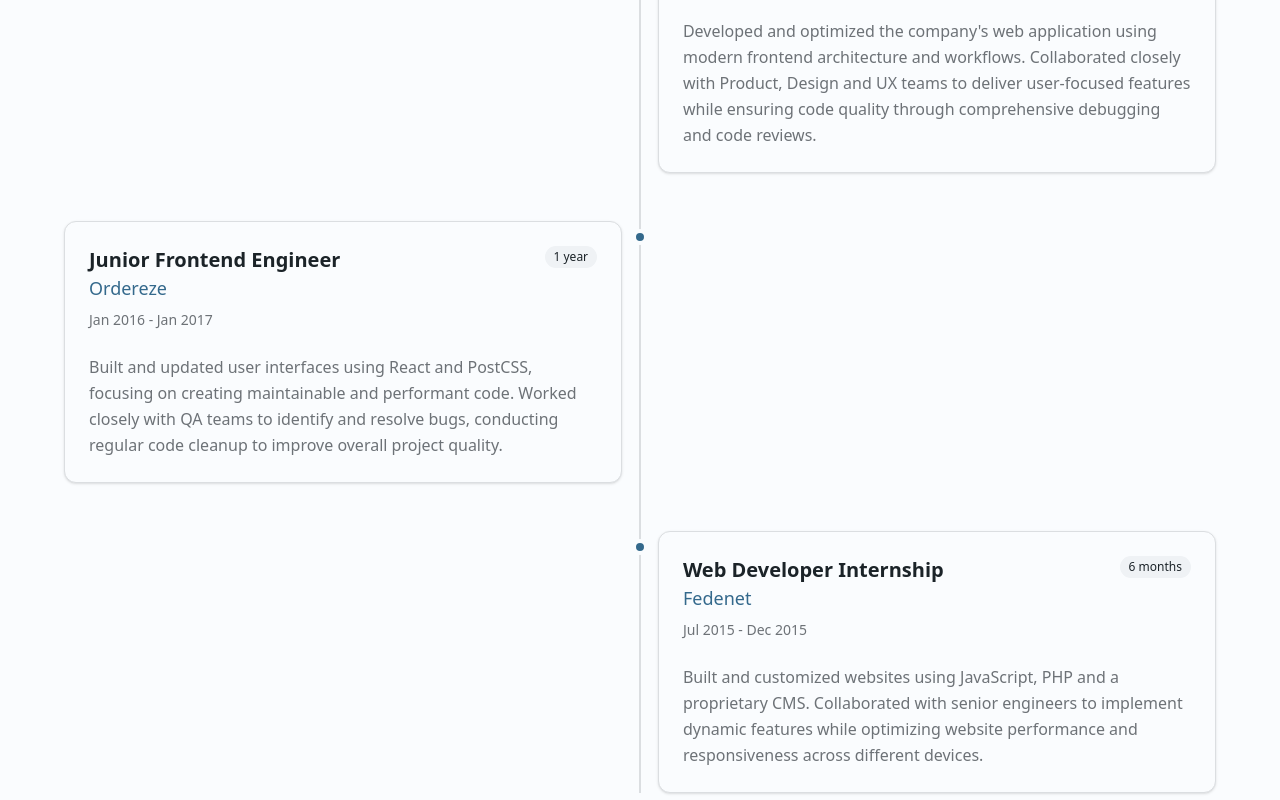
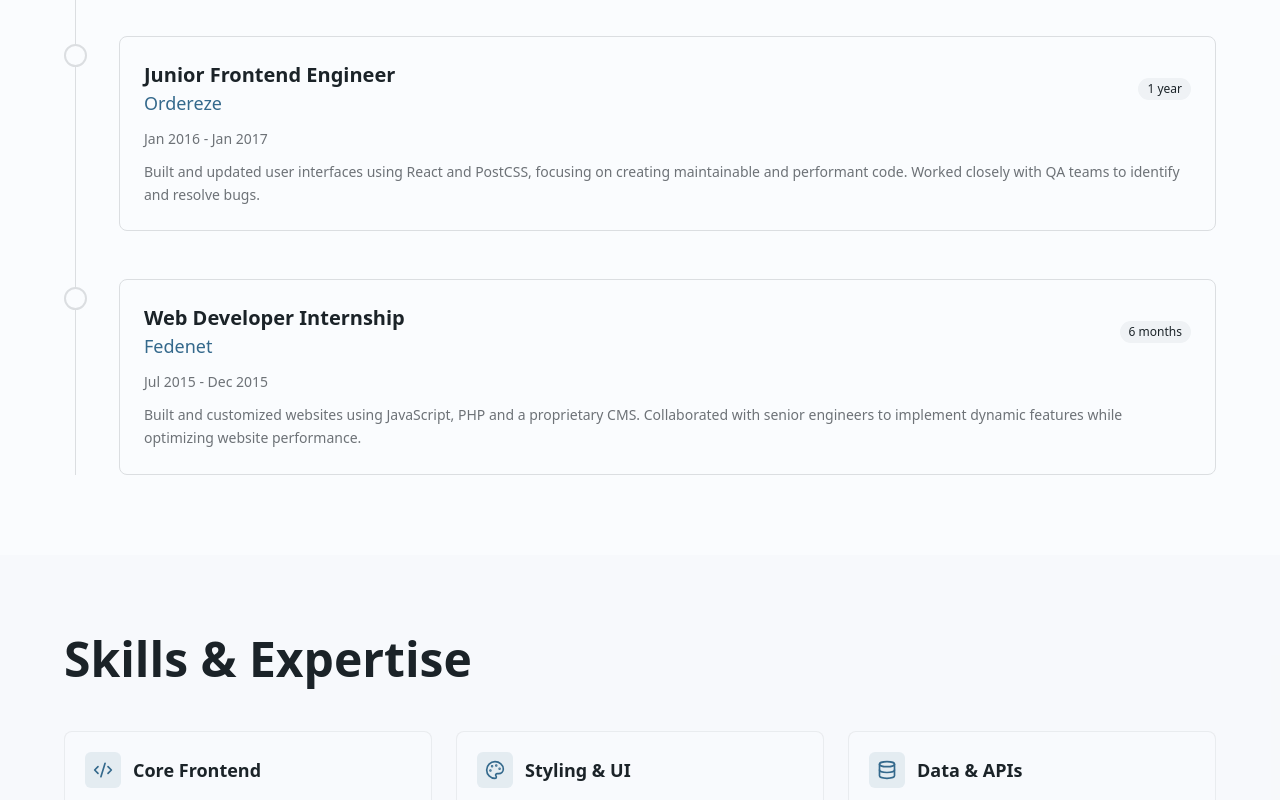
Before and after one commit to theodamia/theodamia.dev, a Next.js app: page / in a window 1280 px wide. Shown: the part 2140-2940 px from the top of the page. Built offline with nearby package versions, Linux system fonts and the light colour scheme.

Commit message:
feat: update experience timeline to match reference layout
Adapt left-aligned timeline with dots and cards, retain original typography and anime.js animations

Co-authored-by: Theodore Damianidis <9416069+theodamia@users.noreply.github.com>

```diff
--- a/components/experience.tsx
+++ b/components/experience.tsx
@@ -1,6 +1,5 @@
 'use client';
 
-import { Card } from '@/components/ui/card';
 import { Badge } from '@/components/ui/badge';
 import { useEffect, useRef, useState } from 'react';
 import anime from 'animejs';
@@ -12,7 +11,8 @@ const EXPERIENCES = [
     period: 'Mar 2022 - Present',
     duration: '3 years',
     description:
-      "Built and maintained the majority of the frontend over the years. Created the company's internal UI library, introduced Tailwind and Atomic Design patterns, and kept the codebase sustainable as the product evolved. Mentor engineers and help shape both technical direction and team processes that keep work moving forward.",
+      "Built and maintained the majority of the frontend over the years. Created the company's internal UI library, introduced Tailwind and Atomic Design patterns, and kept the codebase sustainable as the product evolved. Mentor engineers and help shape both technical direction and team processes.",
+    active: true,
   },
   {
     title: 'Frontend Engineer',
@@ -21,6 +21,7 @@ const EXPERIENCES = [
     duration: '3 years 5 months',
     description:
       "Developed and optimized the company's web application using modern frontend architecture and workflows. Collaborated closely with Product, Design and UX teams to deliver user-focused features while ensuring code quality through comprehensive debugging and code reviews.",
+    active: false,
   },
   {
     title: 'Junior Frontend Engineer',
@@ -28,7 +29,8 @@ const EXPERIENCES = [
     period: 'Jan 2016 - Jan 2017',
     duration: '1 year',
     description:
-      'Built and updated user interfaces using React and PostCSS, focusing on creating maintainable and performant code. Worked closely with QA teams to identify and resolve bugs, conducting regular code cleanup to improve overall project quality.',
+      'Built and updated user interfaces using React and PostCSS, focusing on creating maintainable and performant code. Worked closely with QA teams to identify and resolve bugs.',
+    active: false,
   },
   {
     title: 'Web Developer Internship',
@@ -36,7 +38,8 @@ const EXPERIENCES = [
     period: 'Jul 2015 - Dec 2015',
     duration: '6 months',
     description:
-      'Built and customized websites using JavaScript, PHP and a proprietary CMS. Collaborated with senior engineers to implement dynamic features while optimizing website performance and responsiveness across different devices.',
+      'Built and customized websites using JavaScript, PHP and a proprietary CMS. Collaborated with senior engineers to implement dynamic features while optimizing website performance.',
+    active: false,
   },
 ];
 
@@ -65,7 +68,7 @@ export function Experience() {
             anime({
               targets: cardsRef.current.filter(Boolean),
               opacity: [0, 1],
-              translateX: [-50, 0],
+              translateX: [-30, 0],
               duration: 1000,
               delay: anime.stagger(200, { start: 400 }),
               easing: 'cubicBezier(0.22, 1, 0.36, 1)',
@@ -83,64 +86,73 @@ export function Experience() {
     return () => observer.disconnect();
   }, [hasAnimated]);
 
-  const handleCardHover = (index: number, isHovering: boolean) => {
-    const card = cardsRef.current[index];
-    if (!card) return;
-
-    anime({
-      targets: card,
-      translateY: isHovering ? -8 : 0,
-      scale: isHovering ? 1.02 : 1,
-      duration: 400,
-      easing: 'easeOutCubic',
-    });
-  };
-
   return (
     <section ref={sectionRef} id='experience' className='px-4 py-20'>
       <div className='mx-auto max-w-6xl'>
         <h2 className='mb-12 text-4xl font-bold md:text-5xl'>Experience</h2>
+
         <div className='relative'>
-          {/* Vertical timeline line */}
-          <div className='bg-border absolute top-0 bottom-0 left-0 w-0.5 md:left-1/2 md:-ml-px' />
+          {/* Timeline line */}
+          <div
+            className='absolute left-0 top-0 hidden h-full w-px bg-border md:block md:left-[11px]'
+            aria-hidden='true'
+          />
 
-          <div className='space-y-12'>
+          <div className='flex flex-col gap-12'>
             {EXPERIENCES.map((exp, index) => (
-              <div key={index} className='relative'>
+              <div key={exp.title + exp.company} className='group relative flex flex-col gap-4 md:flex-row md:gap-8'>
+                {/* Timeline dot */}
+                <div className='hidden md:block'>
                   <div
                     ref={el => {
                       dotsRef.current[index] = el;
                     }}
-                  className='bg-primary border-background absolute top-2 left-0 z-10 h-4 w-4 rounded-full border-4 md:left-1/2 md:-ml-2'
+                    className={`relative z-10 mt-2 h-[23px] w-[23px] rounded-full border-2 transition-colors ${
+                      exp.active
+                        ? 'border-primary bg-primary/20'
+                        : 'border-border bg-background group-hover:border-primary/50'
+                    }`}
                     style={{ opacity: 0, transform: 'scale(0)' }}
-                />
+                  >
+                    {exp.active && (
+                      <span className='absolute inset-1 rounded-full bg-primary' />
+                    )}
+                  </div>
+                </div>
 
+                {/* Content card */}
                 <div
                   ref={el => {
                     cardsRef.current[index] = el;
                   }}
-                  className={`group ml-8 md:ml-0 md:w-[calc(54%-2rem)] ${
-                    index % 2 === 0 ? 'md:mr-auto md:pr-8' : 'md:ml-auto md:pl-8'
+                  className={`flex-1 rounded-lg border p-6 transition-all ${
+                    exp.active
+                      ? 'border-primary/30 bg-primary/5'
+                      : 'border-border bg-card hover:border-primary/20'
                   }`}
                   style={{ opacity: 0 }}
-                  onMouseEnter={() => handleCardHover(index, true)}
-                  onMouseLeave={() => handleCardHover(index, false)}
                 >
-                  <Card className='experience-card border-border group-hover:border-primary cursor-pointer p-6 transition-all hover:shadow-lg'>
-                    <div className='flex flex-col gap-2'>
-                      <div className='flex items-start justify-between gap-2'>
+                  <div className='mb-3 flex flex-col gap-2 sm:flex-row sm:items-center sm:justify-between'>
                     <div>
-                          <h3 className='text-foreground text-xl font-semibold'>{exp.title}</h3>
-                          <p className='text-primary text-lg'>{exp.company}</p>
+                      <h3 className='text-xl font-semibold text-foreground'>
+                        {exp.title}
+                      </h3>
+                      <span className='text-lg text-primary'>
+                        {exp.company}
+                      </span>
                     </div>
+                    <div className='flex items-center gap-3'>
                       <Badge variant='secondary' className='shrink-0'>
                         {exp.duration}
                       </Badge>
                     </div>
-                      <p className='text-muted-foreground text-sm'>{exp.period}</p>
                   </div>
-                    <p className='text-muted-foreground leading-relaxed'>{exp.description}</p>
-                  </Card>
+                  <p className='mb-3 text-sm text-muted-foreground'>
+                    {exp.period}
+                  </p>
+                  <p className='text-sm leading-relaxed text-muted-foreground'>
+                    {exp.description}
+                  </p>
                 </div>
               </div>
             ))}
```
Lines whose indentation alone changed are shown as unchanged.
